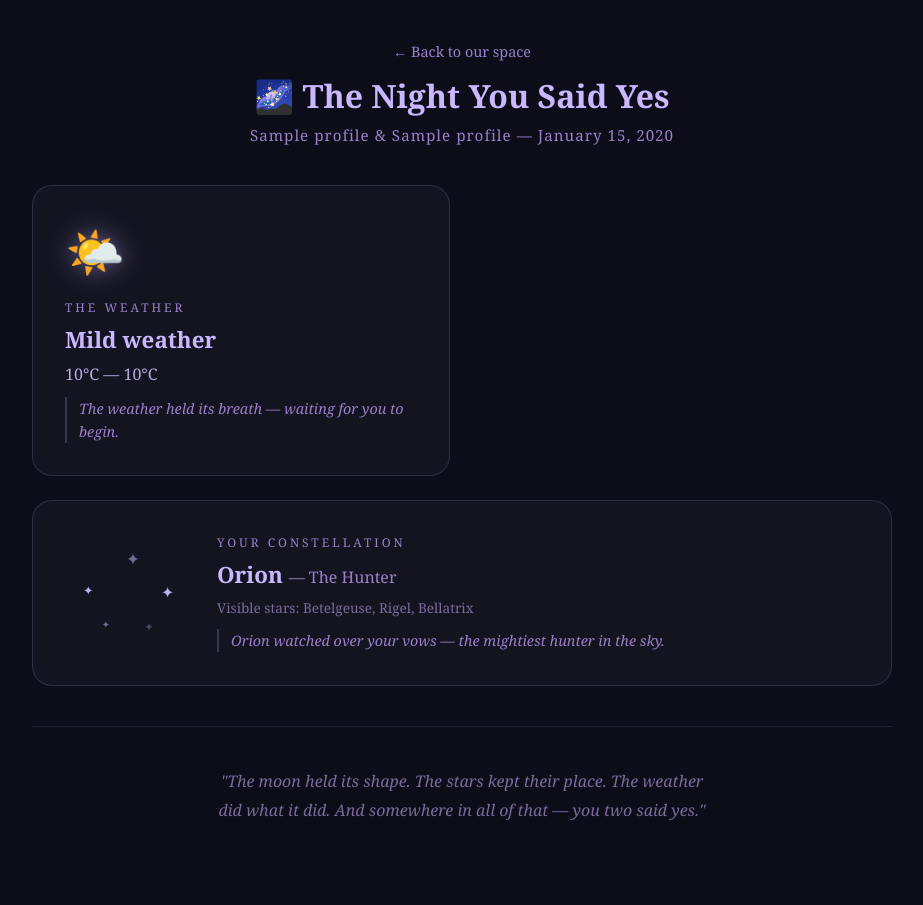
After one commit to poulsamiksha7/Bandhan-, a Flask app: page /wedding-night in a window 1280 px wide. The commit adds this page. Shown: the whole page, without its empty margins (178-1101 px from the left). Run offline with Flask 3, Linux system fonts and the light colour scheme; a user stored in the database is signed in; tables that the repository leaves empty hold one stand-in row (values such as "Sample post"); a database or web service that is not in the repository returns one stand-in record (values such as "Sample title"); data that the repository does not hold is empty.

Commit message:
feat: wedding night page with historical weather, constellation and moon

```diff
--- a/app/models.py
+++ b/app/models.py
@@ -14,6 +14,7 @@ class CoupleProfile(UserMixin,db.Model):
     their_story=db.Column(db.Text,nullable=True)
     language=db.Column(db.String(20),default='english')
     created_at=db.Column(db.DateTime,default=datetime.utcnow)
+    city=db.Column(db.String(100),nullable=True)
 
 class MoonMemory(db.Model):
     __tablename__='moon_memory'
--- a/app/routes/auth.py
+++ b/app/routes/auth.py
@@ -21,6 +21,7 @@ def register():
         wedding_date=request.form.get('wedding_date')
         their_story=request.form.get('their_story')
         language=request.form.get('language')
+        city=request.form.get('city')
 
         #check if email already exists
 
@@ -39,7 +40,8 @@ def register():
             email=email,
             password=hashed_password,
             their_story=their_story,
-            language=language
+            language=language,
+            city=city
         )
 
         #handle wedding date
--- a/app/routes/memory.py
+++ b/app/routes/memory.py
@@ -1,15 +1,18 @@
-# memory.py
-from flask import Blueprint, render_template, redirect,url_for,flash, request
+from flask import Blueprint, render_template, redirect, url_for, flash, request
 from flask_login import login_required, current_user
 from app import db
-from app.models import MoonMemory, SongDedication,BookMemory
-from app.utils import get_moon_phase, get_moon_meaning,get_book_for_wedding_month
+from app.models import MoonMemory, SongDedication, BookMemory
+from app.utils import (get_moon_phase, get_moon_meaning,
+                       get_book_for_wedding_month,
+                       get_wedding_weather, get_wedding_stars,
+                       get_rain_meaning)
 from datetime import datetime
 import requests
 
 
+memory = Blueprint('memory', __name__)
 
-memory = Blueprint('memory', __name__)
+
 @memory.route('/dashboard')
 @login_required
 def dashboard():
@@ -25,7 +28,6 @@ def dashboard():
             moon_data = existing_moon
         else:
             emoji, phase_name = get_moon_phase(current_user.wedding_date)
-
             new_moon = MoonMemory(
                 couple_id   = current_user.id,
                 event_name  = 'wedding night',
@@ -33,7 +35,6 @@ def dashboard():
                 phase_name  = phase_name,
                 phase_emoji = emoji
             )
-
             try:
                 db.session.add(new_moon)
                 db.session.commit()
@@ -42,24 +43,24 @@ def dashboard():
                 db.session.rollback()
                 print("MOON ERROR:", str(e))
 
-    # fetch song dedications
-    bride_dedication=SongDedication.query.filter_by(
-        couple_id=current_user.id,
-        dedicated_by='bride'
+    bride_dedication = SongDedication.query.filter_by(
+        couple_id    = current_user.id,
+        dedicated_by = 'bride'
     ).first()
 
-    groom_dedication=SongDedication.query.filter_by(
-        couple_id=current_user.id,
-        dedicated_by='groom'
+    groom_dedication = SongDedication.query.filter_by(
+        couple_id    = current_user.id,
+        dedicated_by = 'groom'
     ).first()
 
     return render_template(
         'memory/dashboard.html',
-        couple            = current_user,
-        moon_data         = moon_data,
+        couple           = current_user,
+        moon_data        = moon_data,
         bride_dedication = bride_dedication,
         groom_dedication = groom_dedication
     )
+
 
 @memory.route('/song-dedication', methods=['GET', 'POST'])
 @login_required
@@ -67,8 +68,8 @@ def song_dedication():
     if request.method == 'POST':
         action = request.form.get('action')
 
-        if action == 'search':        # ← 8 spaces indent (inside POST)
-            song_name = request.form.get('song_name', '').strip()
+        if action == 'search':
+            song_name   = request.form.get('song_name', '').strip()
             artist_name = request.form.get('artist_name', '').strip()
 
             if not song_name or not artist_name:
@@ -76,7 +77,7 @@ def song_dedication():
                 return redirect(url_for('memory.song_dedication'))
 
             try:
-                url = f"https://api.lyrics.ovh/v1/{artist_name}/{song_name}"
+                url      = f"https://api.lyrics.ovh/v1/{artist_name}/{song_name}"
                 response = requests.get(url, timeout=10)
 
                 if response.status_code == 200:
@@ -105,7 +106,7 @@ def song_dedication():
                 flash('Could not fetch lyrics. Please try again.', 'error')
                 return redirect(url_for('memory.song_dedication'))
 
-        elif action == 'save':        # ← 8 spaces indent (inside POST)
+        elif action == 'save':
             song_name        = request.form.get('song_name')
             artist_name      = request.form.get('artist_name')
             highlighted_line = request.form.get('highlighted_line')
@@ -143,70 +144,63 @@ def song_dedication():
                 print("SAVE ERROR:", str(e))
                 flash('Could not save. Please try again.', 'error')
 
-    # GET request — outside POST block, 4 spaces indent
     return render_template('memory/song_dedication.html',
                            lines       = None,
                            song_name   = None,
                            artist_name = None)
 
+
 @memory.route('/book-memory')
 @login_required
 def book_memory():
-    # must have wedding date
     if not current_user.wedding_date:
-        flash('Please add your wedding date first','error')
+        flash('Please add your wedding date first.', 'error')
         return redirect(url_for('memory.dashboard'))
 
-    wedding_month=current_user.wedding_date.month
-    wedding_year=current_user.wedding_date.year
-    language=current_user.language
+    wedding_month = current_user.wedding_date.month
+    wedding_year  = current_user.wedding_date.year
+    language      = current_user.language
 
-    # check if alreafdy saved
-    existing_books=BookMemory.query.filter_by(
-        couple_id=current_user.id
+    existing_books = BookMemory.query.filter_by(
+        couple_id = current_user.id
     ).all()
 
     if existing_books:
-        # already fetched show saved _books
         return render_template(
             'memory/book_memory.html',
-            books=existing_books,
-            wedding_month=wedding_month,
-            wedding_year=wedding_year,
-            already_saved=True
+            books         = existing_books,
+            wedding_month = wedding_month,
+            wedding_year  = wedding_year,
+            already_saved = True
         )
 
-    # fetch from Google Books API
-    books_data=get_book_for_wedding_month(
+    books_data = get_book_for_wedding_month(
         wedding_month,
         wedding_year,
         language
     )
 
     if not books_data:
-        # API returned nothing-show empty state
         return render_template(
             'memory/book_memory.html',
-            books=None,
-            wedding_month=wedding_month,
-            wedding_year=wedding_year,
-            already_saved=False
+            books         = None,
+            wedding_month = wedding_month,
+            wedding_year  = wedding_year,
+            already_saved = False
         )
 
-    # save each book to database
-    saved_books=[]
+    saved_books = []
     for book in books_data:
-        new_book=BookMemory(
-            couple_id=current_user.id,
-            title=book['title'],
-            author=book['author'],
-            cover_url=book['cover_url'],
-            buy_link=book['buy_link'],
-            language=book['language'],
-            wedding_month=wedding_month,
-            wedding_year=wedding_year
+        new_book = BookMemory(
+            couple_id     = current_user.id,
+            title         = book['title'],
+            author        = book['author'],
+            cover_url     = book['cover_url'],
+            buy_link      = book['buy_link'],
+            language      = book['language'],
+            wedding_month = wedding_month,
+            wedding_year  = wedding_year
         )
-
         db.session.add(new_book)
         saved_books.append(new_book)
 
@@ -214,12 +208,42 @@ def book_memory():
         db.session.commit()
     except Exception as e:
         db.session.rollback()
-        print("BOOK SAVE ERROR: ", str(e))
+        print("BOOK SAVE ERROR:", str(e))
 
     return render_template(
         'memory/book_memory.html',
-        books=saved_books,
-        wedding_month=wedding_month,
-        wedding_year=wedding_year,
-        already_saved=False
+        books         = saved_books,
+        wedding_month = wedding_month,
+        wedding_year  = wedding_year,
+        already_saved = False
     )
+
+
+@memory.route('/wedding-night')
+@login_required
+def wedding_night():
+    if not current_user.wedding_date:
+        flash('Please add your wedding date first.', 'error')
+        return redirect(url_for('memory.dashboard'))
+
+    moon_data = MoonMemory.query.filter_by(
+        couple_id  = current_user.id,
+        event_name = 'wedding night'
+    ).first()
+
+    city        = current_user.city or 'India'
+    weather     = get_wedding_weather(current_user.wedding_date, city)
+    stars       = get_wedding_stars(current_user.wedding_date)
+    rain_meaning = None
+
+    if weather:
+        rain_meaning = get_rain_meaning(weather['weathercode'])
+
+    return render_template(
+        'memory/wedding_night.html',
+        couple       = current_user,
+        moon_data    = moon_data,
+        weather      = weather,
+        stars        = stars,
+        rain_meaning = rain_meaning
+    )
--- a/app/static/css/style.css
+++ b/app/static/css/style.css
@@ -757,3 +757,143 @@ a.memory-card {
     color: #9980c9;
     margin-bottom: 8px;
 }
+/* ── WEDDING NIGHT PAGE ── */
+.night-container {
+    max-width: 900px;
+    margin: 0 auto;
+    padding: 40px 20px;
+}
+
+.night-header {
+    margin-bottom: 40px;
+    text-align: center;
+}
+
+.night-header h1 {
+    color: #c9b8ff;
+    font-size: 2rem;
+    margin: 12px 0 8px;
+}
+
+.night-subtitle {
+    color: #9980c9;
+    font-size: 0.95rem;
+    letter-spacing: 1px;
+}
+
+.night-grid {
+    display: grid;
+    grid-template-columns: 1fr 1fr;
+    gap: 24px;
+    margin-bottom: 40px;
+}
+
+.night-card {
+    background: rgba(255, 255, 255, 0.03);
+    border: 1px solid rgba(201, 184, 255, 0.15);
+    border-radius: 20px;
+    padding: 32px;
+    transition: all 0.3s;
+}
+
+.night-card:hover {
+    border-color: rgba(201, 184, 255, 0.35);
+    transform: translateY(-3px);
+}
+
+.full-width {
+    grid-column: 1 / -1;
+}
+
+.night-card-icon {
+    font-size: 3rem;
+    margin-bottom: 16px;
+    animation: moonGlow 3s ease-in-out infinite;
+}
+
+.night-card-label {
+    color: #9980c9;
+    font-size: 0.75rem;
+    letter-spacing: 3px;
+    text-transform: uppercase;
+    margin-bottom: 8px;
+}
+
+.night-card-title {
+    color: #c9b8ff;
+    font-size: 1.4rem;
+    margin-bottom: 8px;
+}
+
+.constellation-title {
+    color: #9980c9;
+    font-size: 1rem;
+    font-weight: normal;
+}
+
+.night-temp {
+    color: #b8a8e0;
+    font-size: 1rem;
+    margin-bottom: 12px;
+}
+
+.night-card-desc {
+    color: #9980c9;
+    font-style: italic;
+    font-size: 0.9rem;
+    line-height: 1.6;
+    border-left: 2px solid rgba(201, 184, 255, 0.2);
+    padding-left: 12px;
+    margin-top: 12px;
+}
+
+.stars-content {
+    display: flex;
+    gap: 32px;
+    align-items: center;
+}
+
+.constellation-visual {
+    position: relative;
+    width: 120px;
+    height: 120px;
+    flex-shrink: 0;
+}
+
+.star {
+    position: absolute;
+    color: #c9b8ff;
+    animation: starTwinkle 2s ease-in-out infinite;
+}
+
+.s1 { top: 10%; left: 50%; font-size: 1.2rem; animation-delay: 0s; }
+.s2 { top: 40%; left: 15%; font-size: 0.8rem; animation-delay: 0.4s; }
+.s3 { top: 40%; left: 80%; font-size: 1rem;   animation-delay: 0.8s; }
+.s4 { top: 70%; left: 30%; font-size: 0.7rem; animation-delay: 1.2s; }
+.s5 { top: 70%; left: 65%; font-size: 0.9rem; animation-delay: 1.6s; }
+
+@keyframes starTwinkle {
+    0%, 100% { opacity: 1; transform: scale(1); }
+    50%       { opacity: 0.3; transform: scale(0.8); }
+}
+
+.stars-list {
+    color: #7a6b99;
+    font-size: 0.85rem;
+    margin-bottom: 8px;
+}
+
+.night-poem {
+    text-align: center;
+    padding: 40px 20px;
+    border-top: 1px solid rgba(201, 184, 255, 0.1);
+}
+
+.night-poem p {
+    color: #7a6b99;
+    font-style: italic;
+    font-size: 1rem;
+    line-height: 1.8;
+    max-width: 500px;
+    margin: 0 auto;
+}
--- a/app/templates/auth/register.html
+++ b/app/templates/auth/register.html
@@ -37,6 +37,11 @@
         </div>
 
         <div class="form-group">
+            <label>Your City <span class="optional">(for weather memory)</span></label>
+            <input type="text" name="city" placeholder="e.g Mumbai,Delhi ,Pune,London">
+        </div>
+
+        <div class="form-group">
             <label>Wedding Date <span class="optional">(optional)</span></label>
             <input type="date" name="wedding_date">
         </div>
--- /dev/null
+++ b/app/templates/memory/wedding_night.html
@@ -0,0 +1,105 @@
+{% extends 'base.html' %}
+
+{% block content %}
+<div class="night-container">
+
+    <div class="night-header">
+        <a href="/dashboard" class="back-link">← Back to our space</a>
+        <h1>🌌 The Night You Said Yes</h1>
+        <p class="night-subtitle">
+            {{ couple.bride_name }} & {{ couple.groom_name }} —
+            {{ couple.wedding_date.strftime('%B %d, %Y') }}
+        </p>
+    </div>
+
+    <div class="night-grid">
+
+        <!-- Moon Card -->
+        {% if moon_data %}
+        <div class="night-card moon-night-card">
+            <div class="night-card-icon">{{ moon_data.phase_emoji }}</div>
+            <div class="night-card-info">
+                <p class="night-card-label">The Moon</p>
+                <h2 class="night-card-title">{{ moon_data.phase_name }}</h2>
+                <p class="night-card-desc">
+                    {% if moon_data.phase_name == 'Full Moon' %}
+                        Complete. Whole. Your love illuminated the entire sky.
+                    {% elif moon_data.phase_name == 'Last Quarter' %}
+                        Surrender moon. Trusting the universe with your story.
+                    {% elif moon_data.phase_name == 'New Moon' %}
+                        A new beginning. The perfect night to start your forever.
+                    {% elif moon_data.phase_name == 'Waxing Crescent' %}
+                        Love quietly building toward something beautiful.
+                    {% elif moon_data.phase_name == 'First Quarter' %}
+                        Halfway to fullness. Commitments made under this light.
+                    {% elif moon_data.phase_name == 'Waxing Gibbous' %}
+                        Almost there. The universe was preparing for this moment.
+                    {% elif moon_data.phase_name == 'Waning Gibbous' %}
+                        Gratitude moon. A night for counting every blessing.
+                    {% else %}
+                        The moon watched quietly as you began forever.
+                    {% endif %}
+                </p>
+            </div>
+        </div>
+        {% endif %}
+
+        <!-- Weather Card -->
+        {% if weather %}
+        <div class="night-card weather-night-card">
+            <div class="night-card-icon">{{ weather.emoji }}</div>
+            <div class="night-card-info">
+                <p class="night-card-label">The Weather</p>
+                <h2 class="night-card-title">{{ weather.description }}</h2>
+                <p class="night-temp">
+                    {{ weather.temp_min }}°C — {{ weather.temp_max }}°C
+                </p>
+                {% if rain_meaning %}
+                <p class="night-card-desc">{{ rain_meaning }}</p>
+                {% endif %}
+            </div>
+        </div>
+        {% endif %}
+
+        <!-- Stars Card -->
+        {% if stars %}
+        <div class="night-card stars-night-card full-width">
+            <div class="stars-content">
+                <div class="constellation-visual">
+                    <div class="star s1">✦</div>
+                    <div class="star s2">✦</div>
+                    <div class="star s3">✦</div>
+                    <div class="star s4">✦</div>
+                    <div class="star s5">✦</div>
+                </div>
+                <div class="night-card-info">
+                    <p class="night-card-label">Your Constellation</p>
+                    <h2 class="night-card-title">
+                        {{ stars.name }}
+                        <span class="constellation-title">
+                            — {{ stars.title }}
+                        </span>
+                    </h2>
+                    <p class="stars-list">
+                        Visible stars: {{ stars.stars }}
+                    </p>
+                    <p class="night-card-desc">{{ stars.meaning }}</p>
+                </div>
+            </div>
+        </div>
+        {% endif %}
+
+    </div>
+
+    <!-- Bottom Poem -->
+    <div class="night-poem">
+        <p>
+            "The moon held its shape. The stars kept their place.
+            The weather did what it did.
+            And somewhere in all of that —
+            you two said yes."
+        </p>
+    </div>
+
+</div>
+{% endblock %}
```
Also changed, not shown: app/templates/memory/dashboard.html (+5 -3 lines), app/utils.py (+137 -0 lines).
